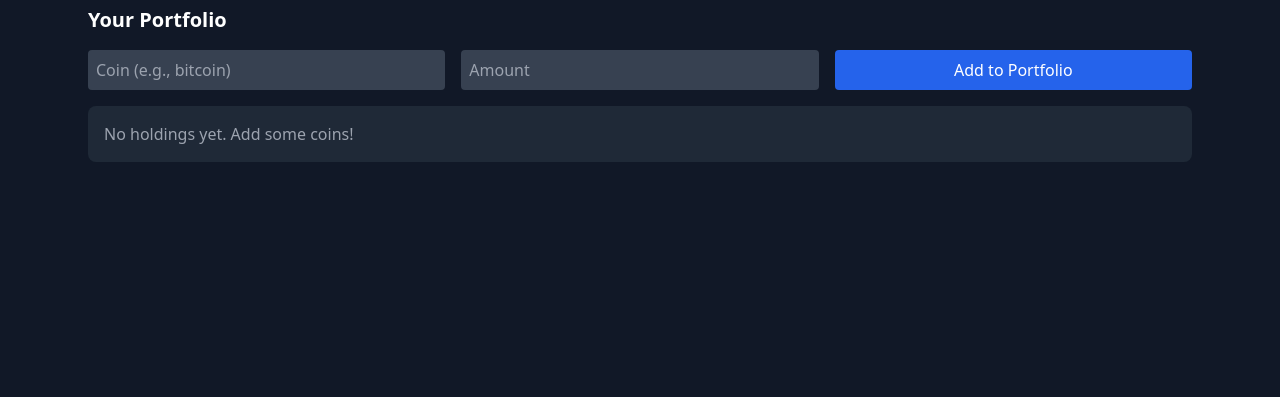
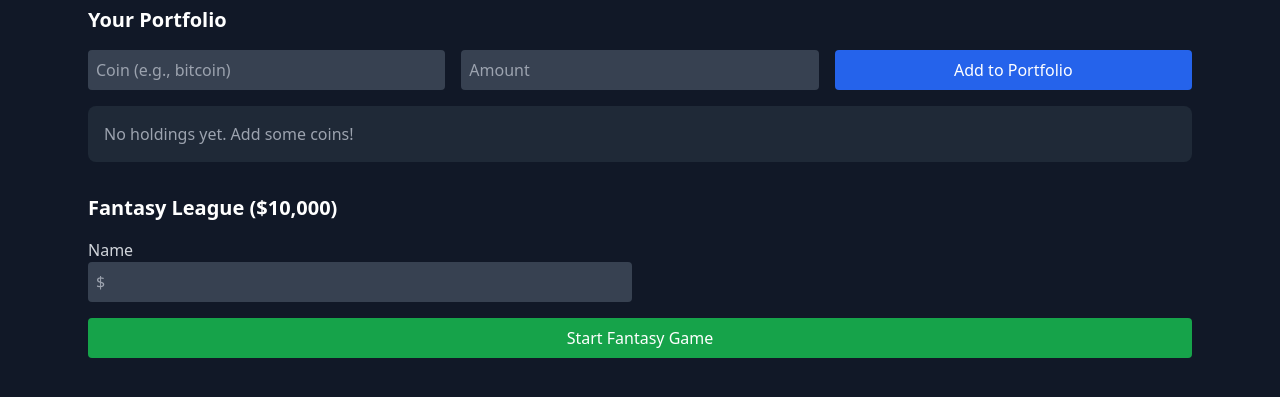
Before and after one commit to AldrichVin/crypto-pulse, a Flask app: page / in a window 1280 px wide. Shown: the part 254-651 px from the top of the page. Run offline with Flask 3, Linux system fonts and the light colour scheme; a database or web service that is not in the repository returns one stand-in record (values such as "Sample title"); data that the repository does not hold is empty; some libraries are stand-ins or nearby versions.

Commit message:
Added fantasy league feature with $10k allocation and gain/loss tracking

```diff
--- a/app.py
+++ b/app.py
@@ -5,9 +5,10 @@
 
 app = Flask(__name__)
 portfolio = {}
+fantasy_portfolio = {}  # New storage for fantasy game
 
-# Replace with your Bearer Token
-client = tweepy.Client(bearer_token="AAAAAAAAAAAAAAAAAAAAAEB3zwEAAAAAwraw8ATm1CX99VGlNLwKsm5iEDs%3D8pBSimxnpXGnI1hnTtmHoPNAnBdPKmb8KNBhyNwNDvpGHhZEIb")
+# Replace with your Bearer Token (or use a placeholder for now)
+client = tweepy.Client(bearer_token="YOUR_BEARER_TOKEN_HERE")
 
 def get_crypto_prices():
     url = "https://api.coingecko.com/api/v3/simple/price?ids=bitcoin,ethereum,ripple,cardano,solana&vs_currencies=usd"
@@ -15,7 +16,6 @@
 
 def get_sentiment(coin):
     try:
-        # Map coin names to X-friendly tags
         coin_tags = {
             'bitcoin': '#BTC', 'ethereum': '#ETH', 'ripple': '#XRP',
             'cardano': '#ADA', 'solana': '#SOL'
@@ -32,7 +32,15 @@
     prices = get_crypto_prices()
     sentiments = {coin: get_sentiment(coin) for coin in prices.keys()}
     total_value = sum(float(amount) * prices[coin]['usd'] for coin, amount in portfolio.items())
-    return render_template('index.html', prices=prices, portfolio=portfolio, total_value=total_value, sentiments=sentiments)
+    # Calculate fantasy gain/loss as a percentage
+    if fantasy_portfolio:
+        initial_value = sum(float(amount) for amount in fantasy_portfolio.values())
+        current_value = sum(float(amount) * prices[coin]['usd'] / 10000 for coin, amount in fantasy_portfolio.items())
+        fantasy_gain = ((current_value - initial_value) / initial_value) * 100 if initial_value else 0
+    else:
+        fantasy_gain = 0
+    return render_template('index.html', prices=prices, portfolio=portfolio, total_value=total_value,
+                          sentiments=sentiments, fantasy_portfolio=fantasy_portfolio, fantasy_gain=fantasy_gain)
 
 @app.route('/portfolio', methods=['POST'])
 def add_to_portfolio():
@@ -43,5 +51,13 @@
         portfolio[coin] = portfolio.get(coin, 0) + amount
     return redirect('/')
 
+@app.route('/fantasy', methods=['POST'])
+def start_fantasy():
+    total = sum(float(v) for v in request.form.values() if v)
+    if total <= 10000:  # Cap at $10,000
+        fantasy_portfolio.clear()
+        fantasy_portfolio.update({k: float(v) for k, v in request.form.items() if v})
+    return redirect('/')
+
 if __name__ == '__main__':
     app.run(debug=True)
--- a/templates/index.html
+++ b/templates/index.html
@@ -31,7 +31,7 @@
         </section>
 
         <!-- Portfolio Section -->
-        <section>
+        <section class="mb-8">
             <h2 class="text-xl font-semibold mb-4">Your Portfolio</h2>
             <form method="POST" action="/portfolio" class="flex space-x-4 mb-4">
                 <input name="coin" placeholder="Coin (e.g., bitcoin)" class="bg-gray-700 p-2 rounded text-white w-1/3">
@@ -54,6 +54,36 @@
                 {% endif %}
             </div>
         </section>
+
+        <!-- Fantasy League Section -->
+        <section>
+            <h2 class="text-xl font-semibold mb-4">Fantasy League ($10,000)</h2>
+            <form method="POST" action="/fantasy" class="grid grid-cols-2 gap-4 mb-4">
+                {% for coin in prices.keys() %}
+                    <div>
+                        <label class="block text-gray-300">{{ coin.capitalize() }}</label>
+                        <input name="{{ coin }}" type="number" step="1" placeholder="$" class="bg-gray-700 p-2 rounded text-white w-full">
+                    </div>
+                {% endfor %}
+                <button type="submit" class="bg-green-600 p-2 rounded hover:bg-green-700 col-span-2">Start Fantasy Game</button>
+            </form>
+            {% if fantasy_portfolio %}
+                <div class="bg-gray-800 p-4 rounded-lg">
+                    {% for coin, amount in fantasy_portfolio.items() %}
+                        <div class="flex justify-between py-1">
+                            <span>{{ coin.capitalize() }}: ${{ amount }}</span>
+                            <span>${{ (amount * prices[coin]['usd'] / 10000) | round(2) }}</span>
+                        </div>
+                    {% endfor %}
+                    <div class="border-t border-gray-700 mt-2 pt-2 font-bold">
+                        Gain/Loss:
+                        <span class="{% if fantasy_gain > 0 %}text-green-400{% elif fantasy_gain < 0 %}text-red-400{% else %}text-gray-400{% endif %}">
+                            {{ fantasy_gain | round(2) }}%
+                        </span>
+                    </div>
+                </div>
+            {% endif %}
+        </section>
     </main>
 </body>
 </html>
```
